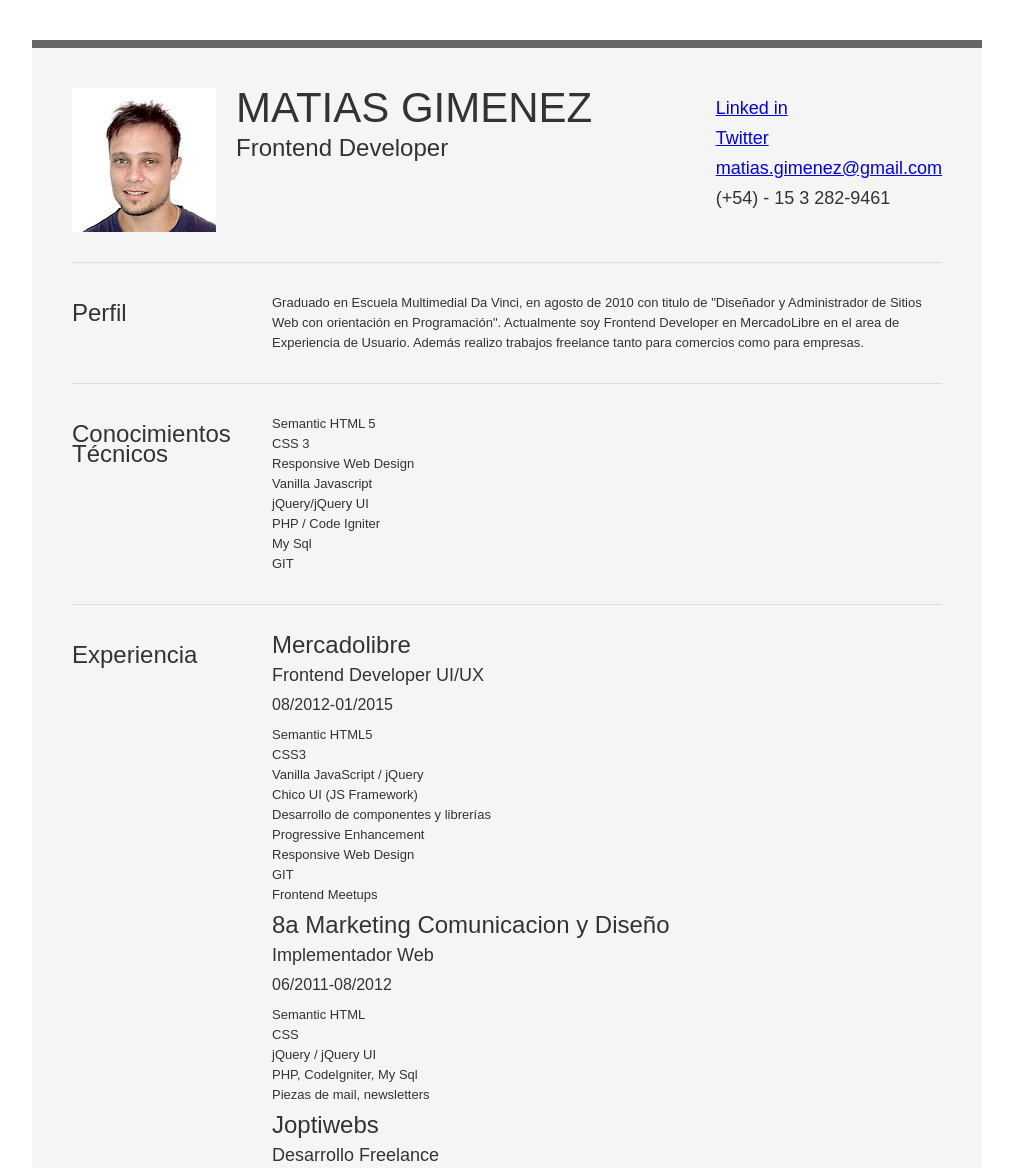
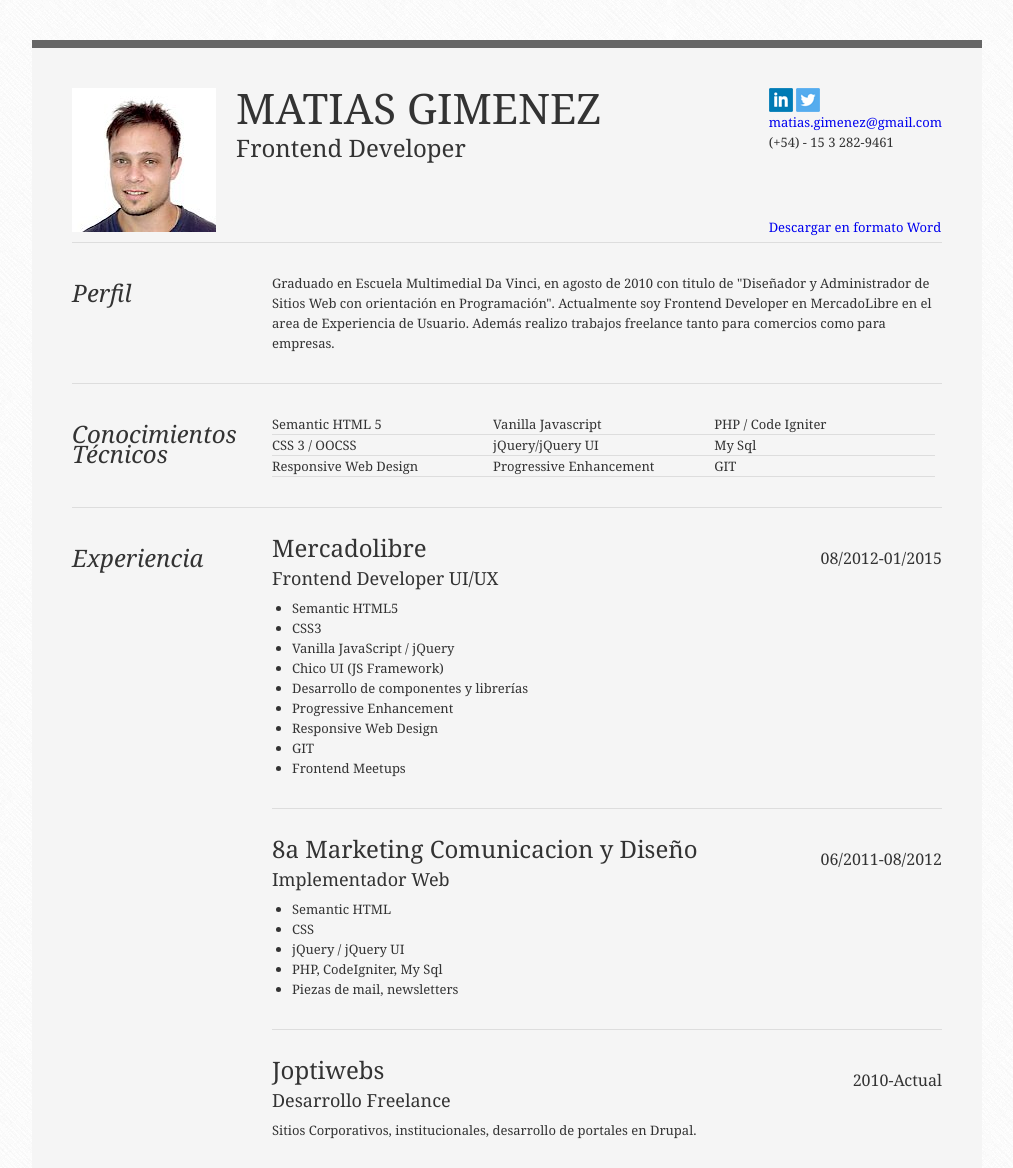
Before and after one commit to mgimenez/joptiwebs, a plain HTML site: page cv/index.html in a window 1280 px wide. Shown: the top 1168 px of the page, without its empty margins (133-1146 px from the left). Drawn offline with Linux system fonts and the light colour scheme.

Commit message:
fixes new cv

```diff
--- a/cv/base.css
+++ b/cv/base.css
@@ -106,3 +106,7 @@ h5 {
 h6 {
     font-size: 14px;
 }
+
+a {
+    text-decoration: none;
+}
--- a/cv/index.html
+++ b/cv/index.html
@@ -15,17 +15,22 @@
 	<div class="container">
 		<header>
 			<div class="content-data">
-				<img src="pic.jpg" alt="Photo" />
+				<img src="images/pic.jpg" alt="Photo" />
 				<div class="content-me">
 					<h1>MATIAS GIMENEZ</h1>
 					<h2>Frontend Developer</h2>
 				</div>
 			</div>
 			<div class="contact-info">
-				<h3><a href="http://www.linkedin.com/pub/matias-gimenez/15/297/aa8" target="_blank">Linked in</a></h3>
-				<h3><a href="#" target="_blank">Twitter</a></h3>
-				<h3><a href="mailto:matias.gimenez@gmail.com">matias.gimenez@gmail.com</a></h3>
-				<h3>(+54) - 15 3 282-9461</h3>
+				<ul>
+					<li>
+						<a href="http://www.linkedin.com/pub/matias-gimenez/15/297/aa8" target="_blank"><i class="ico-social ico-linkedin">Linked in</i></a>
+						<a href="https://twitter.com/jopti" target="_blank"><i class="ico-social ico-twitter">Linked in</i></a>
+					</li>
+					<li><a href="mailto:matias.gimenez@gmail.com">matias.gimenez@gmail.com</a></li>
+					<li>(+54) - 15 3 282-9461</li>
+					<li class="link-doc"><a href="cv-matias-gimenez.docx">Descargar en formato Word</a></li>
+				</ul>
 			</div>
 
 		</header>
@@ -42,12 +47,13 @@
 				<div class="skills content-right">
 					<ul>
 						<li>Semantic HTML 5</li>
-						<li>CSS 3</li>
+						<li>CSS 3 / OOCSS</li>
 						<li>Responsive Web Design</li>
 					</ul>
 					<ul>
 						<li>Vanilla Javascript</li>
 						<li>jQuery/jQuery UI</li>
+						<li>Progressive Enhancement</li>
 					</ul>
 					<ul>
 						<li>PHP / Code Igniter</li>
@@ -59,10 +65,10 @@
 			<article class="work-experience">
 				<h2>Experiencia</h2>
 				<div class="content-right">
-					<div class="job">
+					<div class="job box-content">
 						<h2>Mercadolibre</h2>
 						<h3>Frontend Developer UI/UX</h3>
-						<h4>08/2012-01/2015</h4>
+						<h4 class="job-date">08/2012-01/2015</h4>
 						<ul>
 							<li>Semantic HTML5</li>
 							<li>CSS3</li>
@@ -76,10 +82,10 @@
 						</ul>
 					</div>
 
-					<div class="job">
+					<div class="job box-content">
 						<h2>8a Marketing Comunicacion y Diseño</h2>
 						<h3>Implementador Web</h3>
-						<h4>06/2011-08/2012</h4>
+						<h4 class="job-date">06/2011-08/2012</h4>
 						<ul>
 							<li>Semantic HTML</li>
 							<li>CSS</li>
@@ -89,10 +95,10 @@
 						</ul>
 					</div>
 
-					<div class="job">
+					<div class="job box-content">
 						<h2>Joptiwebs</h2>
 						<h3>Desarrollo Freelance</h3>
-						<h4>2010-Actual</h4>
+						<h4 class="job-date">2010-Actual</h4>
 						<p>Sitios Corporativos, institucionales, desarrollo de portales en Drupal.</p>
 					</div>
 				</div>
@@ -100,7 +106,7 @@
 			<article class="studies">
 				<h2>Estudios</h2>
 				<div class="content-right">
-					<div class="college">
+					<div class="college box-content">
 						<h2>03/2008-08/2010 Escuela Multimedial Da Vinci</h2>
 						<h3>Diseñador y Administrador de Sitios Web con orientación en Programación</h3>
 						<ul>
@@ -113,7 +119,7 @@
 						</ul>
 					</div>
 
-					<div class="college">
+					<div class="college box-content">
 						<h2>2004–2005 Universidad Tecnologica Nacional</h2>
 						<h3>Técnico Superior en Programación</h3>
 						<ul>
@@ -127,7 +133,7 @@
 						</ul>
 					</div>
 
-					<div class="college">
+					<div class="college box-content">
 						<h2>Reconquista de Buenos Aires (Secundario)</h2>
 						<h3>Técnico en Computación</h3>
 						<ul>
--- a/cv/resume.css
+++ /dev/null
@@ -1,59 +0,0 @@
-.msg { padding: 10px; background: #222; position: relative; }
-.msg h1 { color: #fff;  }
-.msg a { margin-left: 20px; background: #408814; color: white; padding: 4px 8px; text-decoration: none; }
-.msg a:hover { background: #266400; }
-
-/* //-- yui-grids style overrides -- */
-body { font-family: Georgia; color: #444; }
-#inner { padding: 10px 80px; margin: 80px auto; background: #f5f5f5; border: solid #666; border-width: 8px 0 2px 0; }
-.yui-gf { margin-bottom: 2em; padding-bottom: 2em; border-bottom: 1px solid #ccc; }
-
-/* //-- header, body, footer -- */
-#hd { margin: 2.5em 0 3em 0; padding-bottom: 1.5em; border-bottom: 1px solid #ccc }
-#hd h2 { text-transform: uppercase; letter-spacing: 2px; }
-#bd, #ft { margin-bottom: 2em; }
-
-/* //-- footer -- */
-#ft { padding: 1em 0 5em 0; font-size: 92%; border-top: 1px solid #ccc; text-align: center; }
-#ft p { margin-bottom: 0; text-align: center;   }
-
-/* //-- core typography and style -- */
-#hd h1 { font-size: 48px; text-transform: uppercase; letter-spacing: 3px; }
-h2 { font-size: 152% }
-h3, h4 { font-size: 122%; }
-h1, h2, h3, h4 { color: #333; }
-p { font-size: 100%; line-height: 18px; padding-right: 3em; }
-a { color: #990003 }
-a:hover { text-decoration: none; }
-strong { font-weight: bold; }
-.talent li { line-height: 24px; border-bottom: 1px solid #ccc; }
-p.enlarge { font-size: 144%; padding-right: 6.5em; line-height: 24px; }
-p.enlarge span { color: #000 }
-.contact-info { margin-top: 7px; }
-.first h2 { font-style: italic; }
-.last { border-bottom: 0 }
-
-
-/* //-- section styles -- */
-
-a#pdf { display: block; float: left; background: #666; color: white; padding: 6px 12px 6px 12px; margin-bottom: 6px; text-decoration: none;  }
-a#pdf:hover { background: #222; }
-
-.job { position: relative; margin-bottom: 1em; padding-bottom: 1em; border-bottom: 1px solid #ccc; }
-.job h4 { position: absolute; top: 0.35em; right: 0 }
-.job p {  }
-
-.last { border: none; }
-.skills-list {  }
-.skills-list ul { margin: 0; }
-.skills-list li { margin: 3px 0; padding: 3px 0; }
-.skills-list li span { font-size: 152%; display: block; margin-bottom: -2px; padding: 0 }
-.talent { width: 32%; float: left }
-.talent h2 { margin-bottom: 6px; }
-
-#srt-ttab { margin-bottom: 100px; text-align: center;  }
-#srt-ttab img.last { margin-top: 20px }
-
-/* --// override to force 1/8th width grids -- */
-.yui-gf .yui-u{width:80.2%;}
-.yui-gf div.first{width:12.3%;}
--- a/cv/styles.css
+++ b/cv/styles.css
@@ -2,6 +2,8 @@ body {
     max-width: 950px;
     margin:0 auto;
     padding: 40px 0;
+    font-family: Georgia;
+    background: url('images/crossword.png');
 }
 
 .container {
@@ -13,6 +15,29 @@ body {
 
 header {
     overflow: hidden;
+    position: relative;
+    padding-bottom: 10px;
+}
+
+.link-doc {
+    position: absolute;
+    bottom: 5px;
+}
+
+.ico-social {
+    background: url('images/social-icons.gif');
+    width: 24px;
+    height: 24px;
+    display: inline-block;
+    text-indent: -9000px;
+}
+
+.ico-twitter {
+    background-position: 0 0;
+}
+
+.ico-linkedin {
+    background-position: 24px 0;
 }
 
 .content-data {
@@ -37,17 +62,62 @@ header {
 }
 
 header, article {
-    padding-bottom: 30px;
     margin-bottom: 30px;
     border-bottom: solid 1px #DDD;
+}
 
+article {
+    padding-bottom: 30px;
 }
 
 article > h2 {
     position: absolute;
     width: 150px;
+    font-style: italic;
 }
 
 article .content-right{
     margin-left: 200px;
 }
+
+.skills {
+    overflow: hidden;
+}
+
+.skills ul {
+    float: left;
+    width: 33%;
+}
+
+.skills li {
+    border-bottom: solid 1px #ddd;
+    padding-right: 40px;
+}
+
+.box-content {
+    border-bottom: solid 1px #ddd;
+    padding-bottom: 30px;
+    margin-bottom: 30px;
+    position: relative;
+}
+
+.box-content:last-child {
+    border: none;
+    margin: 0;
+    padding: 0;
+}
+
+.job-date {
+    position: absolute;
+    right: 0;
+    top: 0;
+}
+
+.box-content ul {
+    list-style: disc;
+    margin-left: 20px;
+}
+
+footer {
+    text-align: center;
+}
```
Also changed, not shown: cv/images/crossword.png (added), cv/images/pic.jpg (renamed from cv/pic.jpg), cv/images/social-icons.gif (added), cv/srt.png (deleted), cv/ttab.png (deleted), 3 other files.
